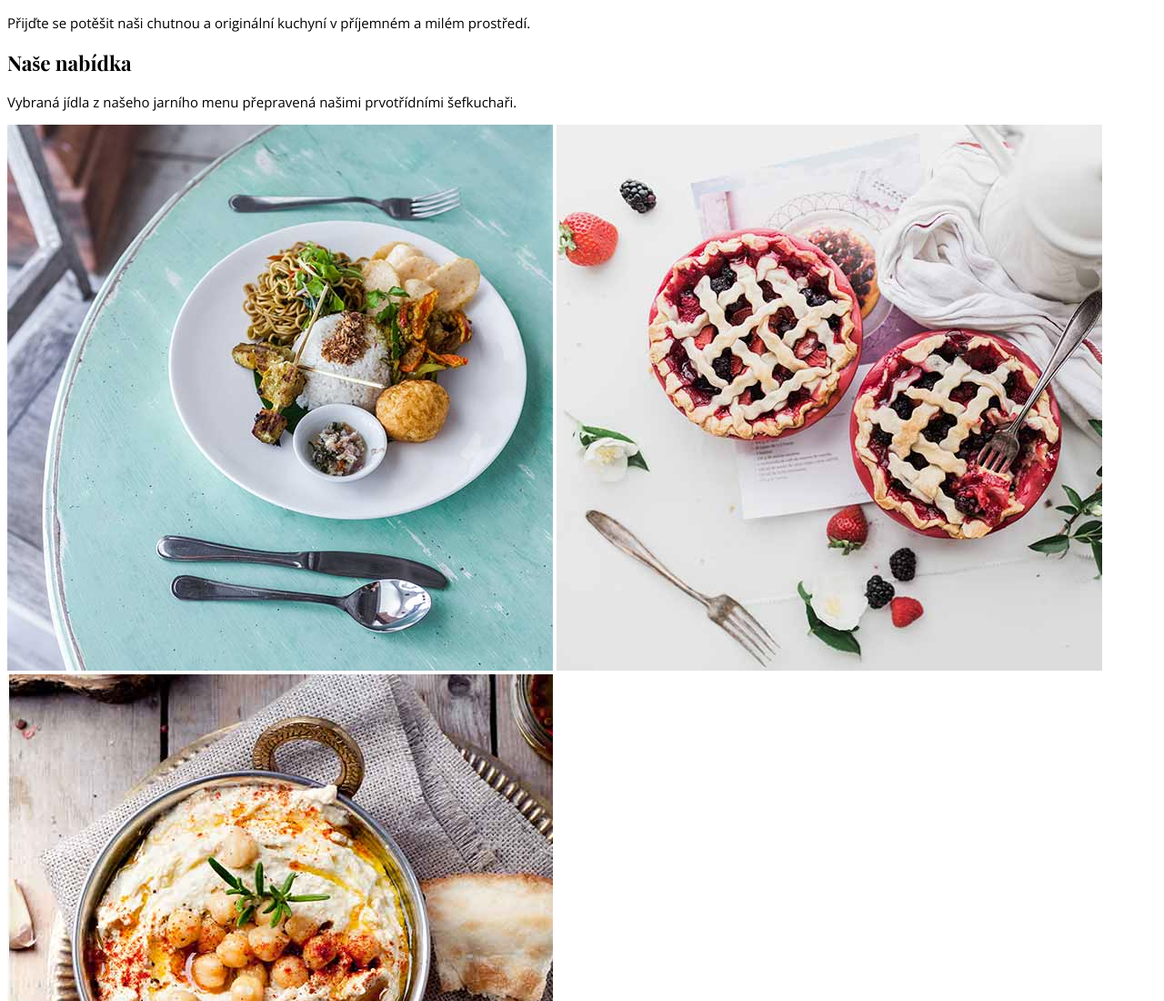
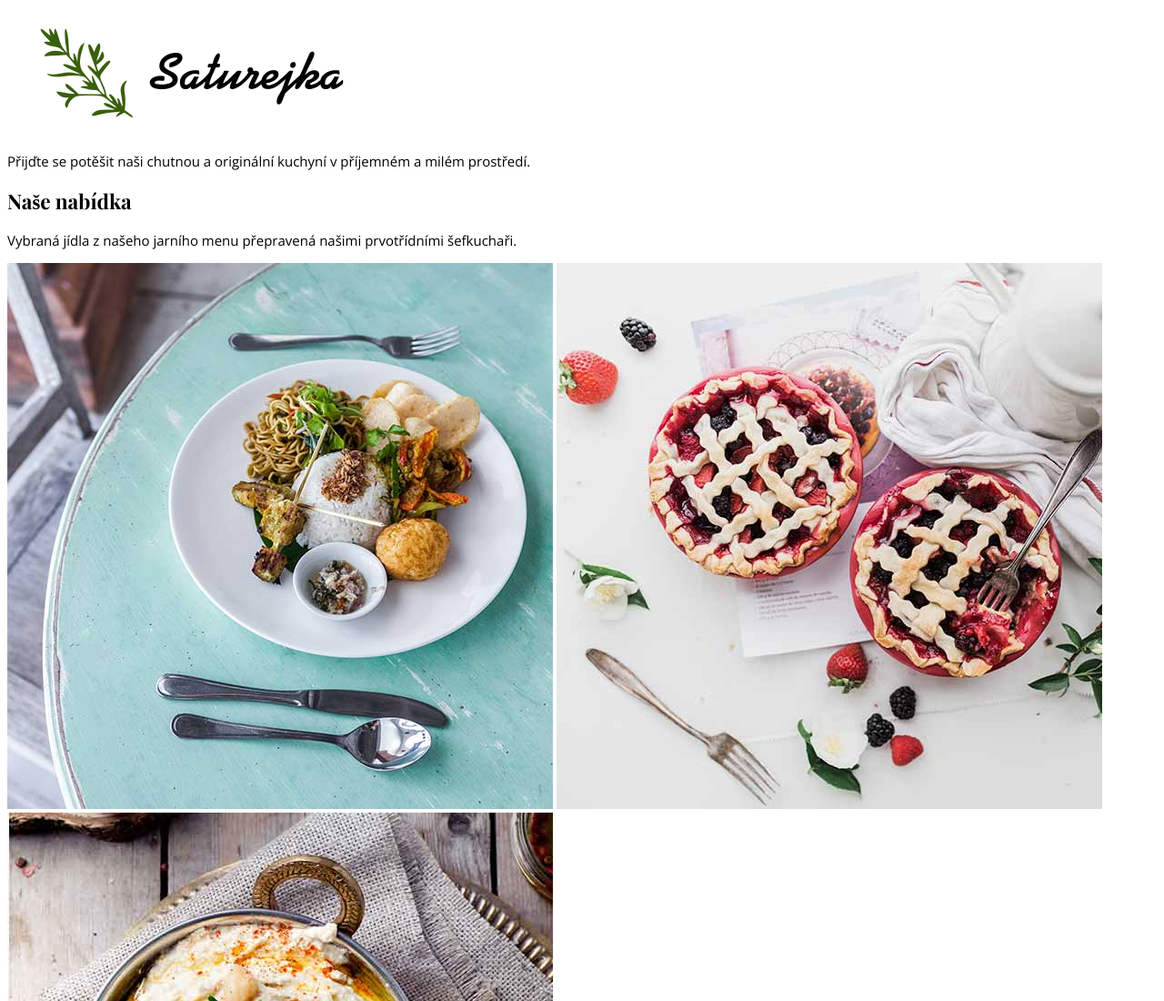
Before and after one commit to Nekvaja/cviceni-saturejka, a plain HTML site: page index.html in a window 1280 px wide. Shown: the top 1100 px of the page at 91% size. Drawn offline with nearby package versions, Linux system fonts and the light colour scheme.

Commit message:
insert logo

```diff
--- a/index.html
+++ b/index.html
@@ -11,6 +11,8 @@
     <!-- Hlavička stránky -->
 
     <header class="hlavicka">
+
+    <img src="logo.png" alt="logo Saturejka">
 
     <p> Přijďte se potěšit naši chutnou a originální kuchyní v příjemném a milém prostředí. </p>
 
```
